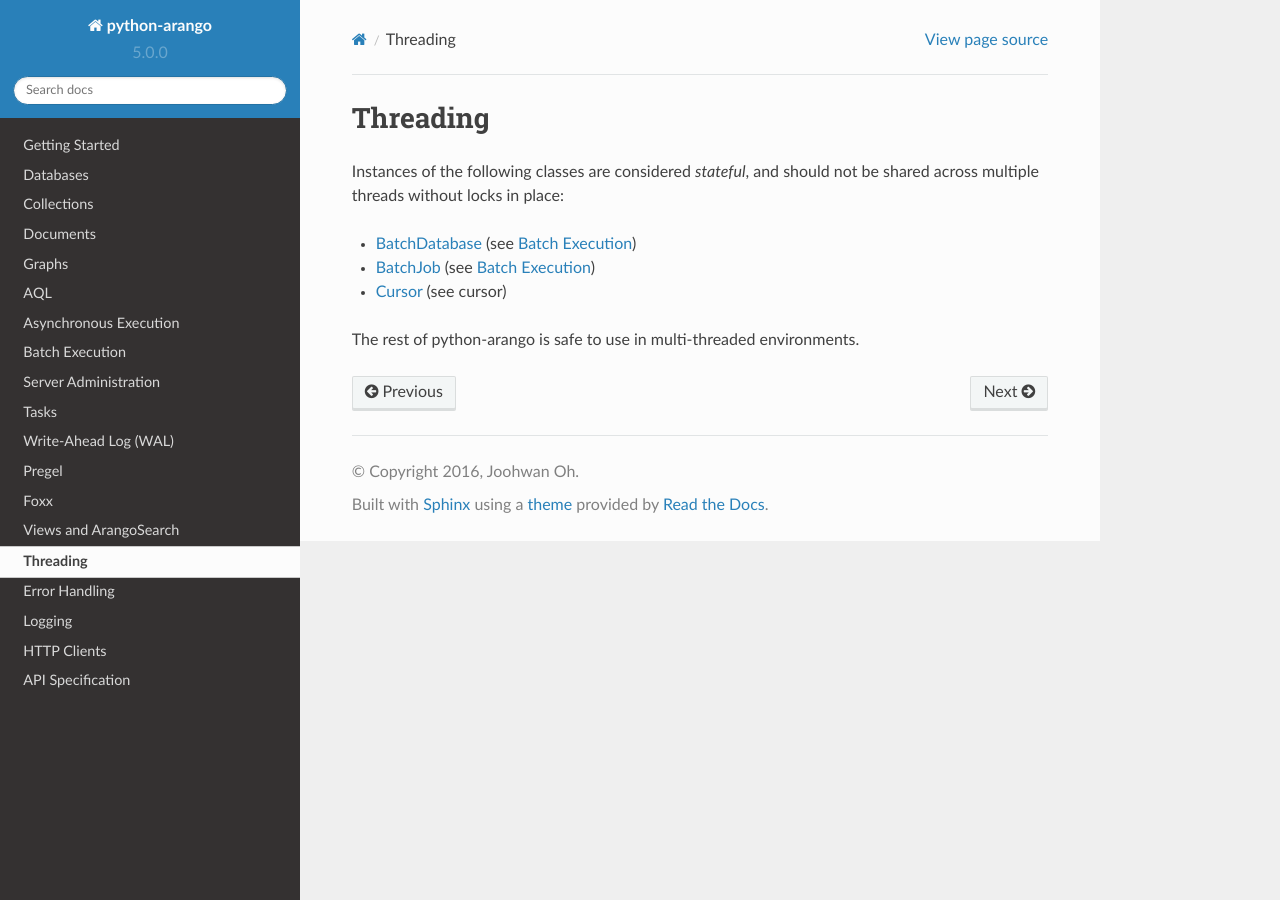
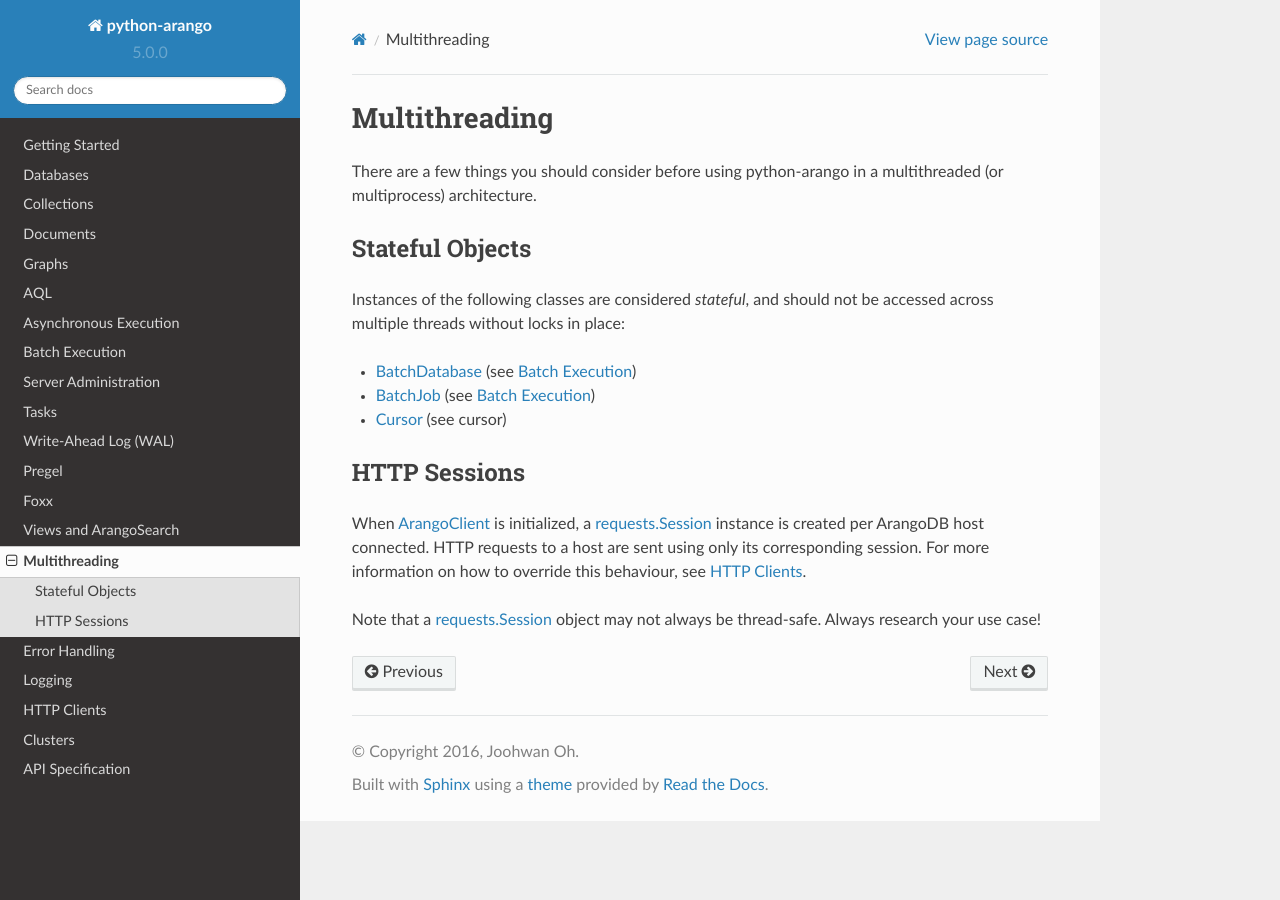
Before and after one commit to arangodb/python-arango, a Sphinx documentation site: the page built from docs/threading.rst, in a window 1280 px wide. Built offline with Sphinx 7.4.7 and the Read the Docs theme 2.0.0, drawn with Linux system fonts in a browser that asks for light colours; pages that are not in the unit, such as notebooks, are missing from menus.

```diff
--- a/README.rst
+++ b/README.rst
@@ -14,7 +14,7 @@
     :target: https://badge.fury.io/py/python-arango
     :alt: Package Version
 
-.. image:: https://img.shields.io/badge/python-2.7%2C%203.4%2C%203.5%2C%203.6-blue.svg
+.. image:: https://img.shields.io/badge/python-2.7%2C%203.4%2C%203.5%2C%203.6%2C%203.7-blue.svg
     :target: https://github.com/joowani/python-arango
     :alt: Python Versions
 
--- a/docs/index.rst
+++ b/docs/index.rst
@@ -74,6 +74,7 @@ Contents
     errors
     logging
     http
+    cluster
     serializer
     contributing
     specs
--- a/docs/threading.rst
+++ b/docs/threading.rst
@@ -1,11 +1,29 @@
-Threading
----------
+Multithreading
+--------------
+
+There are a few things you should consider before using python-arango in a
+multithreaded (or multiprocess) architecture.
+
+Stateful Objects
+================
 
 Instances of the following classes are considered *stateful*, and should not be
-shared across multiple threads without locks in place:
+accessed across multiple threads without locks in place:
 
 * :ref:`BatchDatabase` (see :doc:`batch`)
 * :ref:`BatchJob` (see :doc:`batch`)
 * :ref:`Cursor` (see :doc:`cursor`)
 
-The rest of python-arango is safe to use in multi-threaded environments.
+
+HTTP Sessions
+=============
+
+When :ref:`ArangoClient` is initialized, a `requests.Session`_ instance is
+created per ArangoDB host connected. HTTP requests to a host are sent using
+only its corresponding session. For more information on how to override this
+behaviour, see :doc:`http`.
+
+Note that a `requests.Session`_ object may not always be thread-safe. Always
+research your use case!
+
+.. _requests.Session: http://docs.python-requests.org/en/master/user/advanced/#session-objects
```
Also changed, not shown: docs/cluster.rst (added, +51 -0 lines), docs/http.rst (+9 -9 lines), 1 other file.
